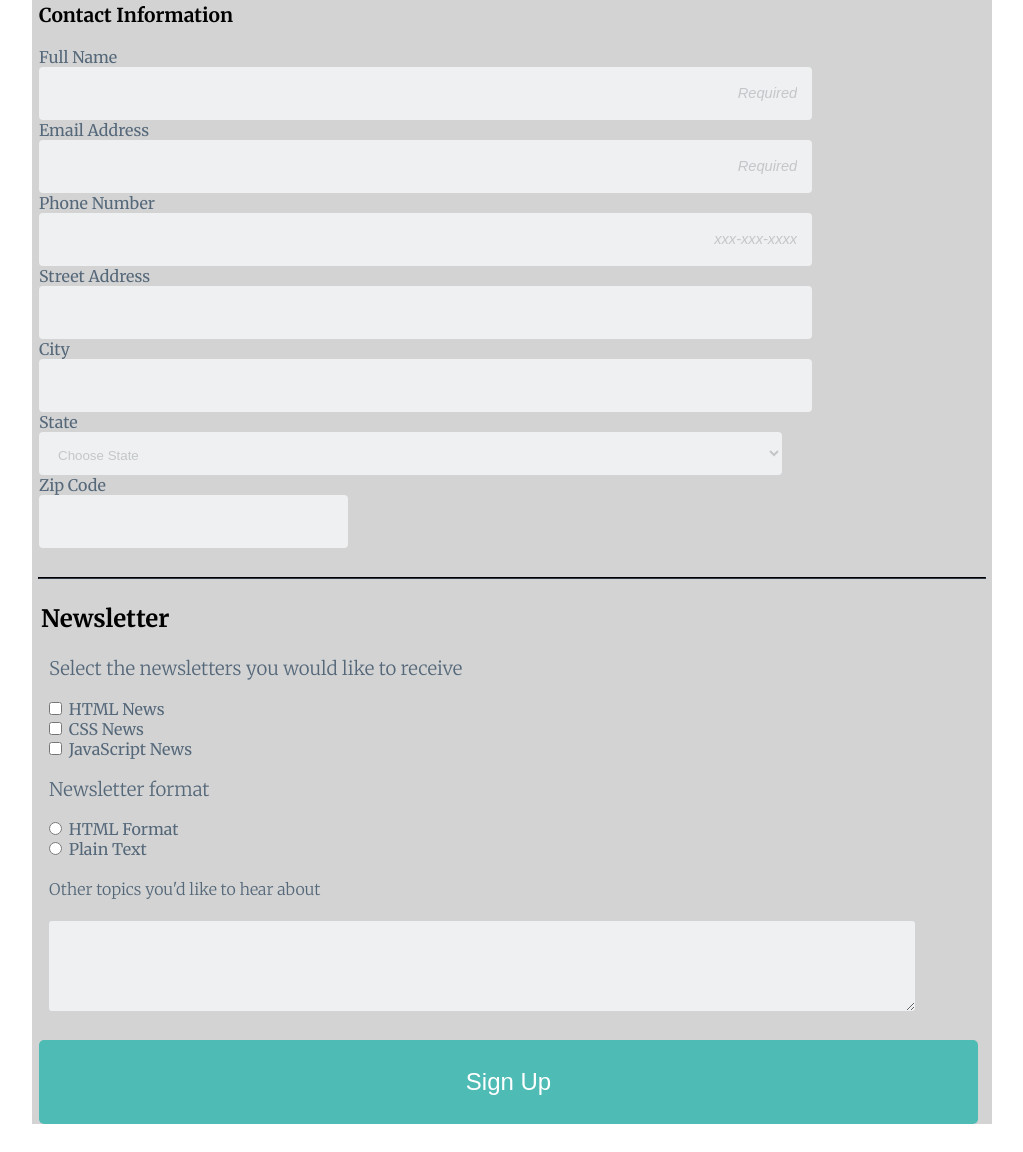
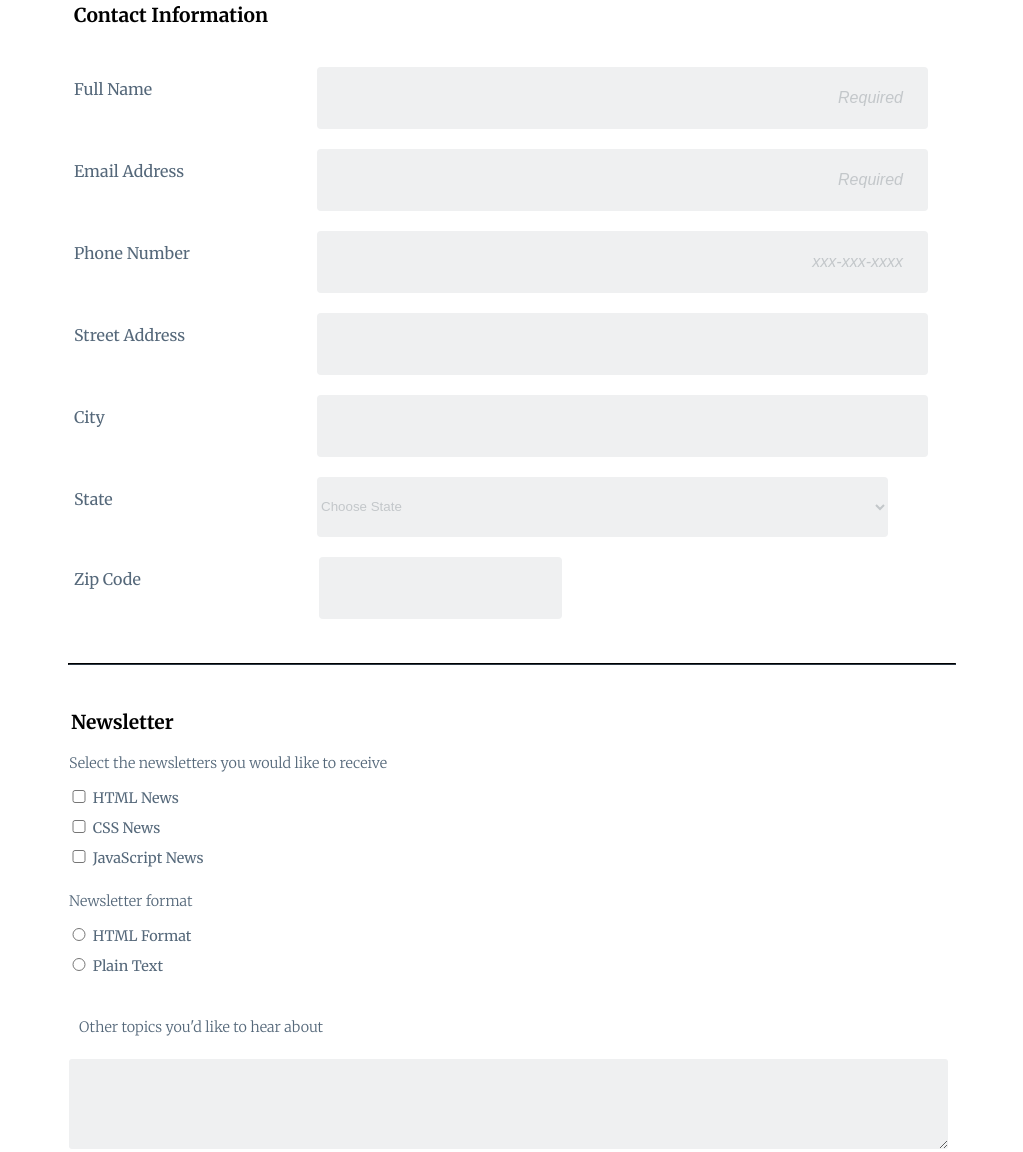
Before and after one commit to AllisonPadget/Project_3, a plain HTML site: page index.html in a window 1280 px wide. Shown: the part 321-1473 px from the top of the page, without its empty margins (128-1151 px from the left). Drawn offline with Linux system fonts and the light colour scheme.

Commit message:
Updates
more css updates (backup purposes)

```diff
--- a/CSS/media.css
+++ b/CSS/media.css
@@ -11,7 +11,18 @@
 
 
 
+.container {
+	/*width: 75%;*/
+	max-width: 650px;
+	margin: 0 auto;
+	/*background-color: lightgrey; */
+	margin-top: 70px;
+}
 
+.contact {
+	padding-top: 25px;
+
+}
 
 
 
@@ -40,24 +51,60 @@
 
 
 .container {
-	width: 75%;
+	/*width: 75%;*/
+	max-width: 900px;
+
 	margin: 0 auto;
-	background-color: lightgrey;
+	/*background-color: lightgrey; */
 	margin-top: 70px;
 }
 
-
 .contact {
 	padding-top: 25px;
+
 }
 
-.contact legend {
-	font-size: 1.2em;
+
+
+/******** WITH FLEXBOX *********/
+
+
+
+.flexible {
+	display: flex;
+	justify-content: space-between;
+    align-content: center;
+    flex-grow: 2;
+    margin-top: 20px;
 }
 
-.contact label {
-	display: inline;
+.flexible label {
+    width: 150px;
+    /*flex-grow: 1;*/
 }
+
+
+.flexible {
+	margin-bottom: 15px;
+}
+
+
+input,
+select {
+	margin-left: 100px;
+}
+
+
+
+#state {
+	margin-right: 40px;
+}
+
+#zipcode {
+	margin-right: 366px;
+}
+
+/******** GREY BOXES  *********/
 
 input[type="text"],
 input[type="email"],
@@ -65,11 +112,66 @@ input[type="tel"],
 select {
 	background: #eff0f1;
 	border: none;
-	width: 80%;
-	height: 23px;
+	width: 70%;
+	/*height: 23px;*/
+	height: 60px;
 	border-radius: 4px;
-	padding: 15px;
+	padding-right: 15px;
 	color: #C3C7CA;
+}
+
+.newsletter {
+	margin-top: 25px;
+}
+
+h3,
+input[type="checkbox"],
+input[type="radio"],
+textarea {
+	margin: 0 auto;
+	padding: 15px 0;
+}
+
+
+/******** WITHOUT FLEXBOX *********/
+
+/*.contact label {
+	display: inline-block;
+    width: 30%;
+    float: left;
+}
+
+.contact input, select {
+	display: inline-block;
+    width: 60%;
+    float: right;
+}*/
+
+
+
+
+
+.contact legend,
+.newsletter legend {
+	font-size: 1.2em;
+}
+
+
+
+
+
+/**********/
+
+textarea {
+	width: 100%;
+	margin-bottom: 25px;
+}
+
+
+button {
+	margin-left: 5px;
+	margin-bottom: 10px;
+	padding:  20px 0;
 }
 
 
--- a/CSS/styles.css
+++ b/CSS/styles.css
@@ -71,7 +71,8 @@ margin: 4px 6px;
 
 .contact {
 	margin-top: 25px;
-	margin-right: 10px;
+	margin-right: 20px;
+	margin-left: 5px;
 }
 
 
@@ -99,6 +100,14 @@ margin: 4px 6px;
 #city {
 	text-align: left;
 	color: #2D3945;
+	padding-left: 25px;
+	font-size: 1em;
+}
+
+#zipcode {
+	max-width: 25%;
+	margin-bottom: 25px;
+	padding-left: 15px;
 }
 
 /*** placeholders ***/
@@ -109,7 +118,8 @@ input::-webkit-input-placeholder {
 color: #C3C7CA;
 text-align: right;
 font-style: italic;
-font-size: 1.1em;
+/*font-size: 1.1em;*/
+padding-right: 10px;
 }
 
 input:-moz-placeholder {  /*Firefox 18- */
@@ -134,9 +144,10 @@ select {
 	background: #eff0f1;
 	border: none;
 	width: 95%;
-	height: 23px;
+	/*height: 23px;*/
+	height: 60px;
 	border-radius: 4px;
-	padding: 15px;
+	padding-right: 15px;
 	color: #C3C7CA;
 }
 
@@ -149,18 +160,9 @@ textarea:focus {
 	transition: background 0.6s;
 }
 
-/*input:hover,
-select:hover,
-textarea:hover {
-	outline: 0;
-	border: 2px solid #b5c3d0;
-	background: #f8f9f9;
-	transition: background 0.6s;
-}*/
-
 
 #state {
-	height: 43px;
+	height: 60px;
 }
 
 /**************************************************************/
@@ -181,10 +183,7 @@ textarea:hover {
 /**************************************************************/
 
 
-#zipcode {
-	max-width: 30%;
-	margin-bottom: 25px;
-}
+
 
 /*** NEWSLETTER FORM ***/
 
@@ -222,6 +221,35 @@ input[type="radio"] {
 }
 
 
+/* space between checkbox&radio and text */
+.checkbox,
+.radio {
+	width: 20px;
+	font-size: 0.9em;
+}
+
+.space {
+	margin-bottom: 10px;
+}
+
+.newsletter label {
+	font-size: 0.9em;
+}
+
+
+h3 {
+	font-size: 0.9em;
+}
+
+h4 {
+	margin: 0 auto;
+	padding: 23px 0;
+	font-size: 0.9em;
+}
+
+
+
+
 h4 {
 	margin-top: 20px;
 	font-weight: 300;
@@ -236,7 +264,6 @@ textarea {
 	min-width: 89%;
 	border-radius: 3px;
 	padding: 15px;
-	margin-left: 10px;
 	margin-left: 10px;
 	margin-bottom: 25px;
 }
--- a/index.html
+++ b/index.html
@@ -26,22 +26,28 @@
   <form action="index.html" method="post" class="contact">
     <fieldset>
       <legend>Contact Information</legend>
+
+      <div class="flexible">
       <label for="name">Full Name</label><br>
-      <input type="text" id="name" name="user_name" placeholder="Required" required><br>
+      <input type="text" id="name" name="user_name" placeholder="Required" required><br></div>
 
+      <div class="flexible">
       <label for="email">Email Address</label><br>
-      <input type="email" id="email" name="user_email" placeholder="Required" required><br>
+      <input type="email" id="email" name="user_email" placeholder="Required" required><br></div>
 
+      <div class="flexible">
       <label for="phone">Phone Number</label><br>
-      <input type="tel" pattern="^\d{3}-\d{3}-\d{4}$" id="phone" name="user_phoneNum" placeholder="xxx-xxx-xxxx"><br>
+      <input type="tel" pattern="^\d{3}-\d{3}-\d{4}$" id="phone" name="user_phoneNum" placeholder="xxx-xxx-xxxx"><br></div>
 
+      <div class="flexible">
       <label for="address">Street Address</label><br>
-      <input type="text" id="address" name="user_address"><br>
+      <input type="text" id="address" name="user_address"><br></div>
 
+      <div class="flexible">
       <label for="city">City</label><br>
-      <input type="text" id="city" name="user_city"><br>
+      <input type="text" id="city" name="user_city"><br></div>
 
-
+      <div class="flexible">
       <label for="state">State</label><br>
         <select id="state" name="user_state">
         <option class="state" value="" disabled selected hidden>Choose State</option>
@@ -109,10 +115,12 @@
             <option value="WV">West Virginia</option>
             <option value="WI">Wisconsin</option>
             <option value="WY">Wyoming</option>
-        </select><br>
+        </select><br></div>
 
+      <div class="flexible">
       <label for="zipcode">Zip Code</label><br>
-      <input type="text" id="zipcode" name="user_zipcode">
+      <input type="text" id="zipcode" name="user_zipcode"></div>
+
 
   </fieldset>
 </form>
@@ -124,18 +132,23 @@
   <fieldset>
     <legend>Newsletter</legend>
       <h3>Select the newsletters you would like to receive</h3>
+        <div class="space">
         <input class="checkbox" type="checkbox" id="html" value="first_checkbox" name="htmlnews">
-          <label for="html">HTML News</label><br>
+          <label for="html">HTML News</label><br></div>
+        <div class="space">
         <input class="checkbox" type="checkbox" id="css" value="second_checkbox" name="cssnews">
-          <label for="css">CSS News</label><br>
+          <label for="css">CSS News</label><br></div>
+        <div class="space">
         <input class="checkbox" type="checkbox" id="javascript" value="third_checkbox" name="javascriptnews">
-          <label for="javascript">JavaScript News</label><br>
+          <label for="javascript">JavaScript News</label><br></div>
 
       <h3>Newsletter format</h3>
+        <div class="space">
         <input class="radio" type="radio" id="formatHTML" value="formatHTML" name="format">
-          <label for="formatHTML">HTML Format</label><br>
+          <label for="formatHTML">HTML Format</label><br></div>
+        <div class="space">
         <input class="radio" type="radio" id="textPlain" value="textPlain" name="format">
-          <label for="formatPlain">Plain Text</label><br>
+          <label for="formatPlain">Plain Text</label><br></div>
 
         <h4>Other topics you'd like to hear about</h4>
           <textarea></textarea><br>
```
